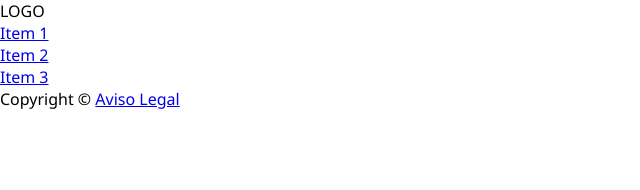
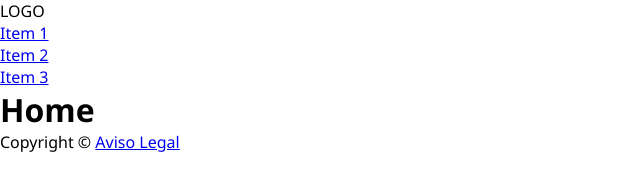
Before and after one commit to RaulRuizBolivar/git_remote, a plain HTML site: page index.html in a window 1280 px wide. Shown: the whole page, without its empty margins (0-640 px from the left). Drawn offline with Linux system fonts and the light colour scheme.

Commit message:
He modificado el title y el tiotulo de pagina

```diff
--- a/index.html
+++ b/index.html
@@ -3,7 +3,7 @@
 <head>
     <meta charset="UTF-8">
     <meta name="viewport" content="width=device-width, initial-scale=1.0">
-    <title>Título de la página</title>
+    <title>Home</title>
     <link rel="stylesheet" href="css/style.css">
 </head>
 <body>
@@ -19,6 +19,7 @@
     </header>
     <main>
         <!-- Aquí metemos el contenido de la pagina -->
+        <h1>Home</h1>
     </main>
     <footer>
         <p>Copyright &copy; <a href="#">Aviso Legal</a></p>
```
